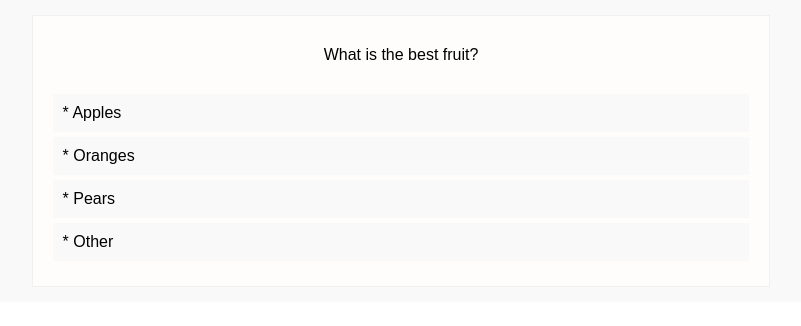
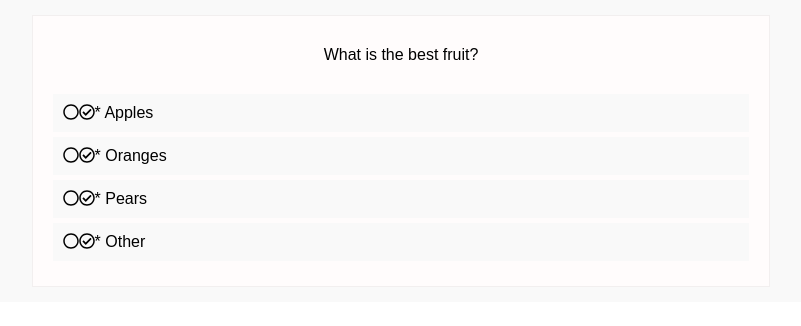
Before and after one commit to iolivia/quiz-web, a React (Create React App) app in the folder quiz-web/: page / in a window 1280 px wide. Shown: the top 326 px of the page, without its empty margins (239-1040 px from the left). Built offline with nearby package versions, Linux system fonts and the light colour scheme; the HTML template or start-up script is replaced by a standard one.

Commit message:
Adding font awesome support

```diff
--- a/quiz-web/package.json
+++ b/quiz-web/package.json
@@ -3,6 +3,10 @@
   "version": "0.1.0",
   "private": true,
   "dependencies": {
+    "@fortawesome/fontawesome-svg-core": "^1.2.7",
+    "@fortawesome/free-regular-svg-icons": "^5.4.2",
+    "@fortawesome/free-solid-svg-icons": "^5.4.2",
+    "@fortawesome/react-fontawesome": "^0.1.3",
     "react": "^16.6.0",
     "react-dom": "^16.6.0",
     "react-scripts-ts": "3.1.0"
--- a/quiz-web/src/App.tsx
+++ b/quiz-web/src/App.tsx
@@ -1,9 +1,16 @@
 import * as React from 'react';
 import './App.css';
+
+import { initializeFontAwesomeLibrary } from './fontAwesome';
 
 import Question from './Question';
 
 class App extends React.Component {
+
+  public componentWillMount() {
+    initializeFontAwesomeLibrary();
+  }
+
   public render() {
 
     return (
--- a/quiz-web/src/QuestionOption.tsx
+++ b/quiz-web/src/QuestionOption.tsx
@@ -1,3 +1,4 @@
+import { FontAwesomeIcon } from '@fortawesome/react-fontawesome';
 import * as React from 'react';
 
 export interface QuestionOptionProps {
@@ -15,6 +16,8 @@ export default class QuestionOption extends React.Component<QuestionOptionProps,
 
         return (
             <div className="question-option-container">
+                 <FontAwesomeIcon icon={["far", "circle"]} />
+                 <FontAwesomeIcon icon={["far", "check-circle"]} />
                 * {text}
             </div>
         );
--- /dev/null
+++ b/quiz-web/src/fontAwesome.ts
@@ -0,0 +1,12 @@
+
+import { library } from '@fortawesome/fontawesome-svg-core'
+import { faCheckCircle, faCircle } from '@fortawesome/free-regular-svg-icons'
+import { faGhost } from '@fortawesome/free-solid-svg-icons'
+
+export const initializeFontAwesomeLibrary = () => {
+    library.add(
+        faGhost,
+        faCircle,
+        faCheckCircle,
+    );
+}
```
Also changed, not shown: 1 other file (tests, documents, lock files or other folders).
